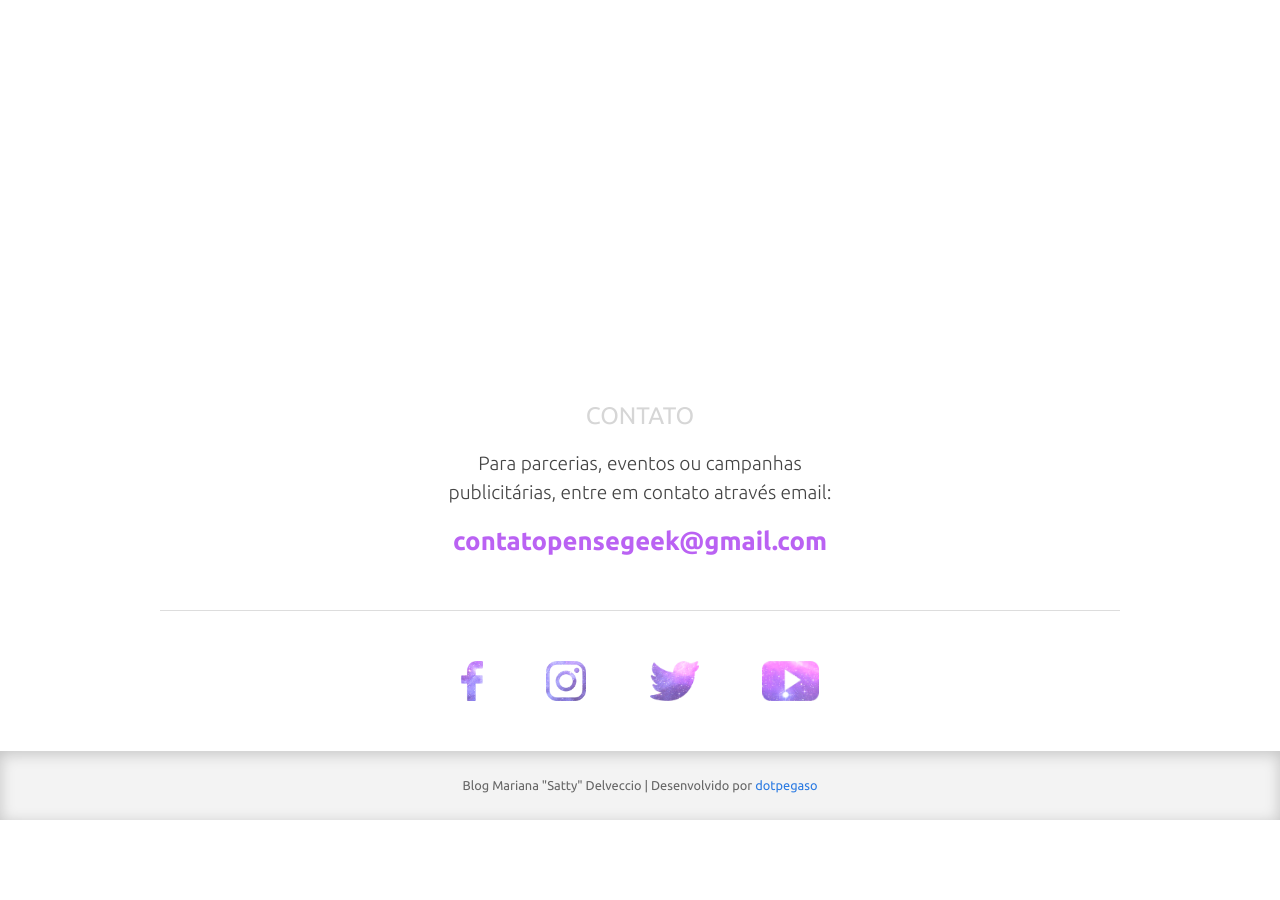
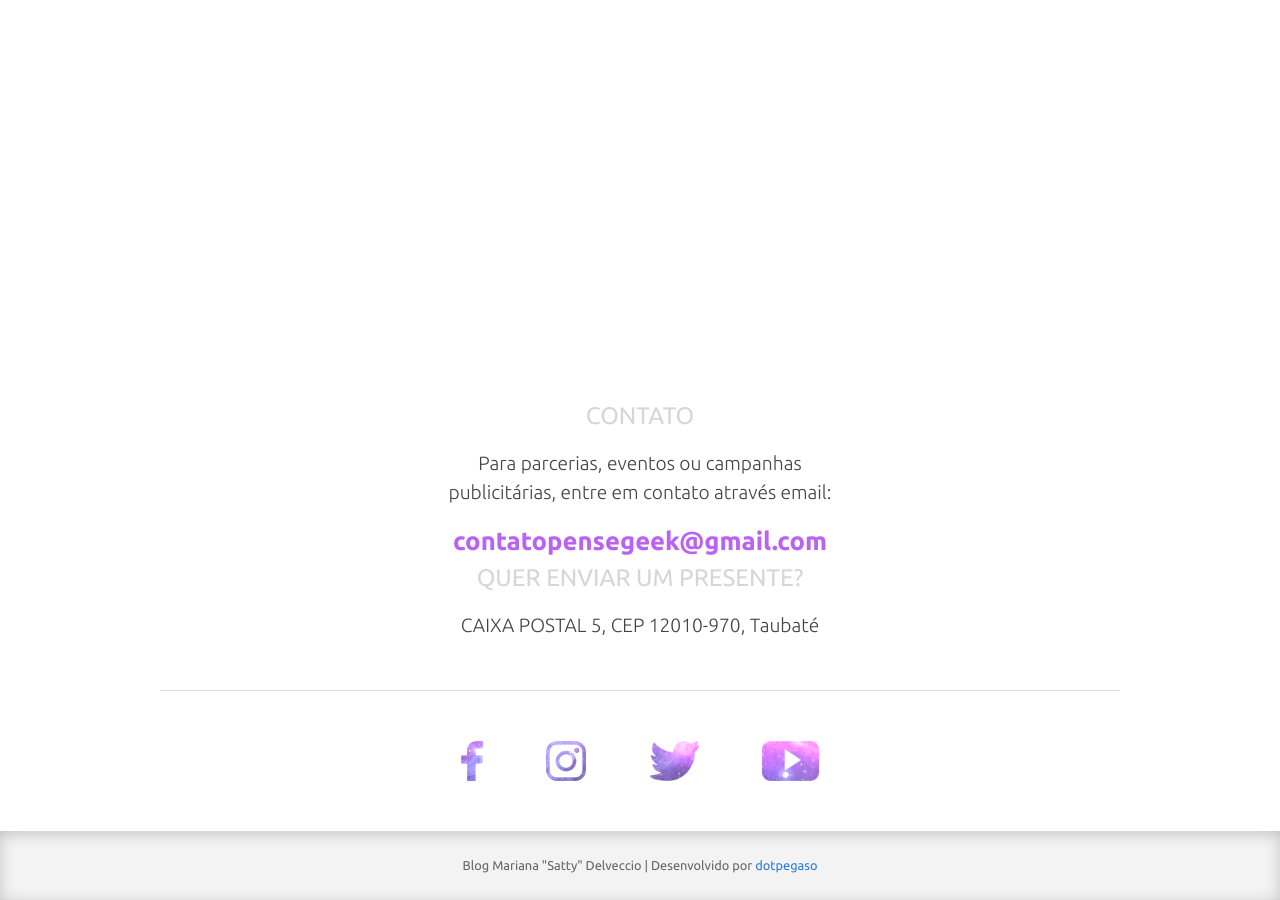
Before and after one commit to devsatty/devsatty.github.io, a Jekyll site: the page built from index.md, in a window 1280 px wide and 900 px high, scrolled down 1291 px. Built offline with Jekyll 4.4.1, drawn with Linux system fonts in a browser that asks for light colours; nearby versions of some CDN libraries; library files that are not in the unit come from our copies; a script that is not in the unit is left out; before the commit the page ends 2111 px from its top, so only the background shows below that.

Commit message:
caixa postal

```diff
--- a/_includes/footer.html
+++ b/_includes/footer.html
@@ -13,6 +13,9 @@
 
   <p class="parceria">Para parcerias, eventos ou campanhas publicitárias, entre em contato através email:</p>
   <p class="parceria email">contatopensegeek@gmail.com</p>
+
+  <h1 class="page-heading">QUER ENVIAR UM PRESENTE?</h1>
+  <p class="parceria">CAIXA POSTAL 5, CEP 12010-970, Taubaté</p>
 
   <div class="hr"></div>
 
@@ -52,6 +55,12 @@
         <p>Cupom: <em>SATTY</em></p>
         <p>3% de desconto para pagamentos à vista!</p>
       </div>
+      <div class="box">
+        <a href="https://www.nuuvem.com/" target="_blank"><img src="/assets/img/nuuvem.png"></img></a>
+        <p>Cupom: <em>SATTY </em></p>
+        <p>3% de desconto em qualquer jogo!</p>
+      </div>
+
   </section>
 </div>
 
```
Lines whose indentation alone changed are shown as unchanged.
